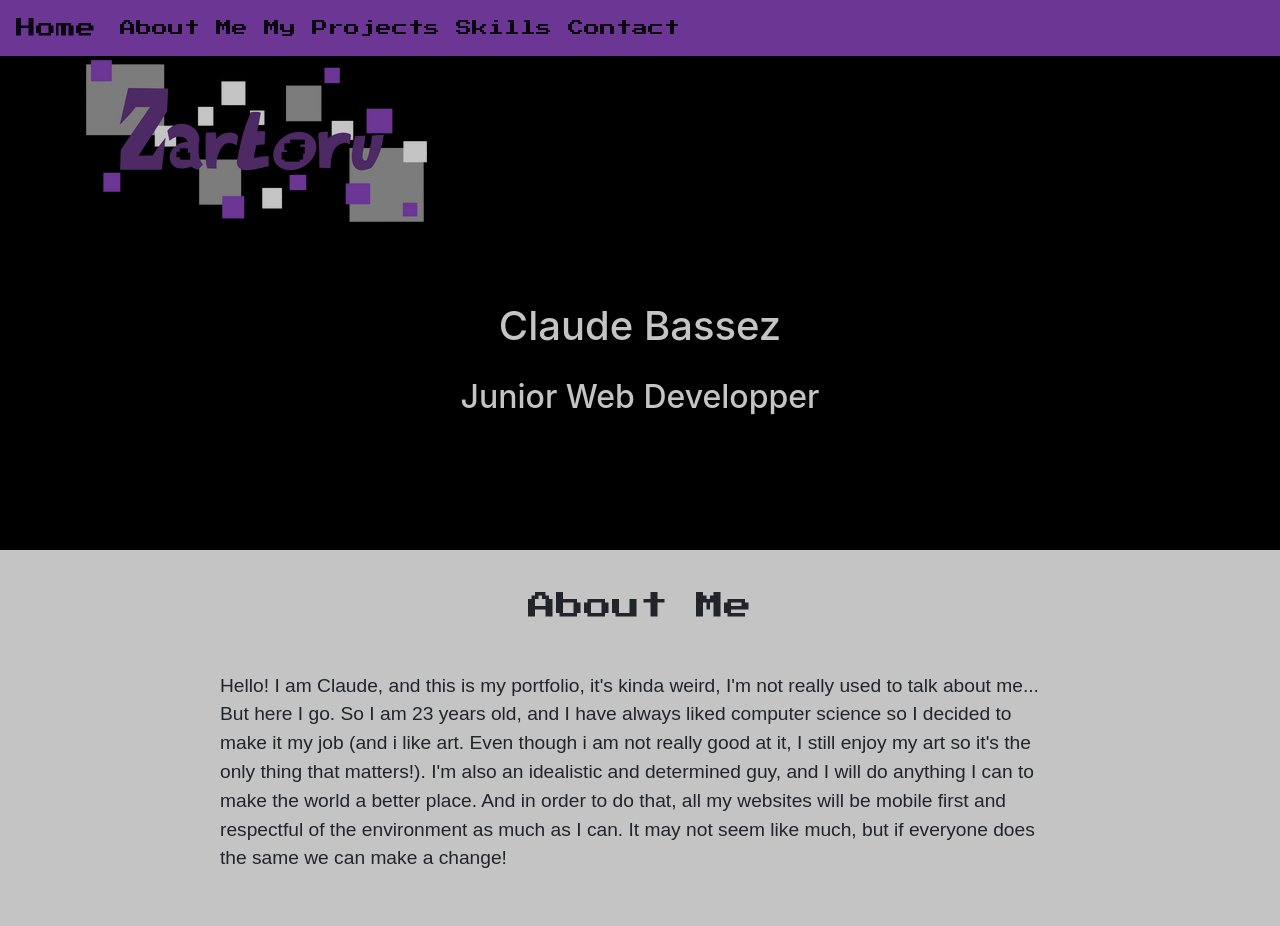
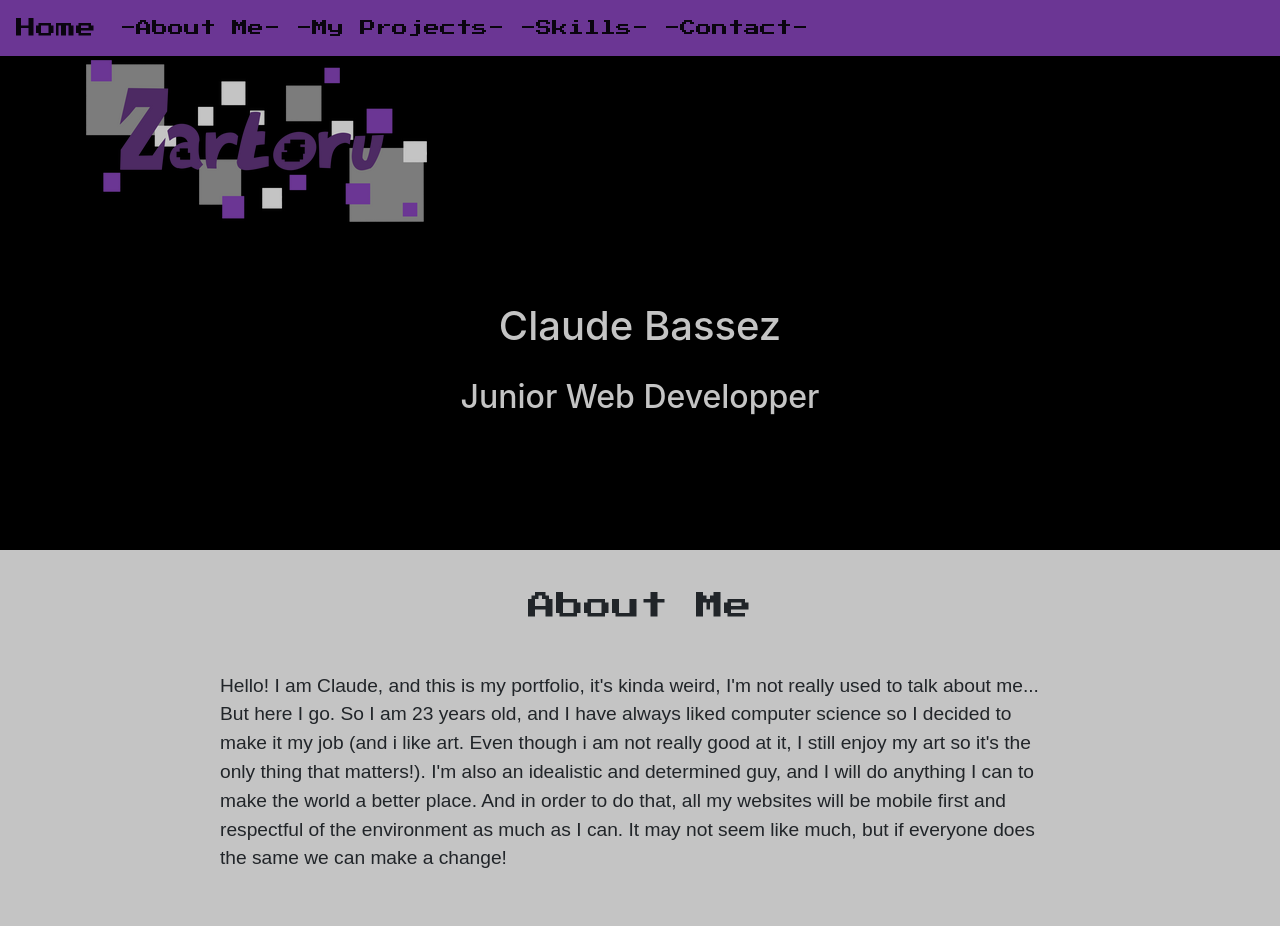
Before and after one commit to Zartoru/portfolio, a website: page index.html in a window 1280 px wide. Shown: the top 926 px of the page. Drawn offline with nearby package versions, Linux system fonts and the light colour scheme; a web font is replaced by a local one.

Commit message:
ajout de details

```diff
--- a/index.html
+++ b/index.html
@@ -18,10 +18,10 @@
             </button>
             <div class="collapse navbar-collapse" id="navbarNavAltMarkup">
               <div class="navbar-nav">
-                <a class="nav-item nav-link active" href="#abt_me">About Me <span class="sr-only">(current)</span></a>
-                <a class="nav-item nav-link active" href="#proj">My Projects</a>
-                <a class="nav-item nav-link active" href="#skills">Skills</a>
-                <a class="nav-item nav-link active" href="#contact">Contact</a>
+                <a class="nav-item nav-link active" href="#abt_me">-About Me- <span class="sr-only">(current)</span></a>
+                <a class="nav-item nav-link active" href="#proj">-My Projects-</a>
+                <a class="nav-item nav-link active" href="#skills">-Skills-</a>
+                <a class="nav-item nav-link active" href="#contact">-Contact-</a>
               </div>
             </div>
           </nav>
```
